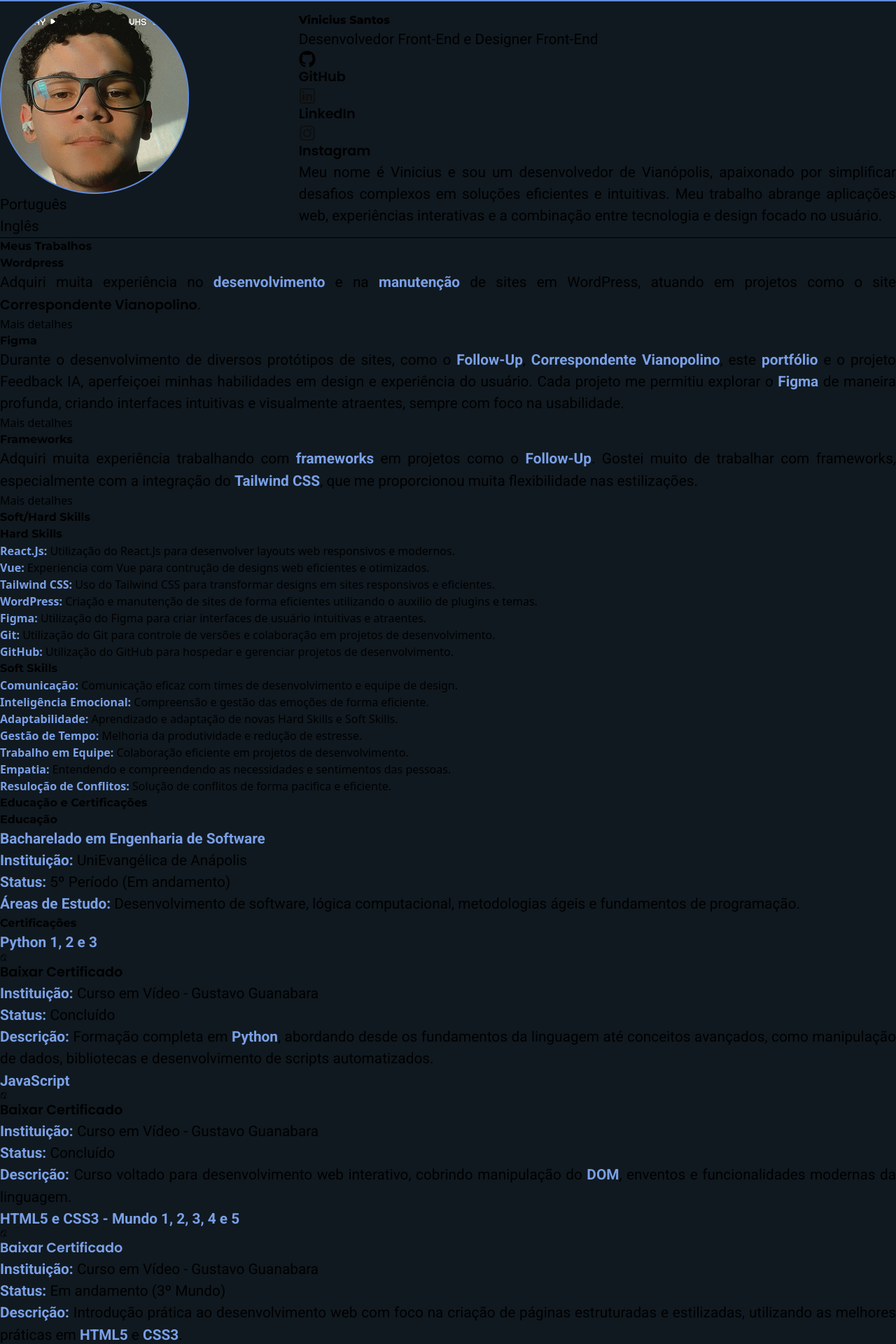
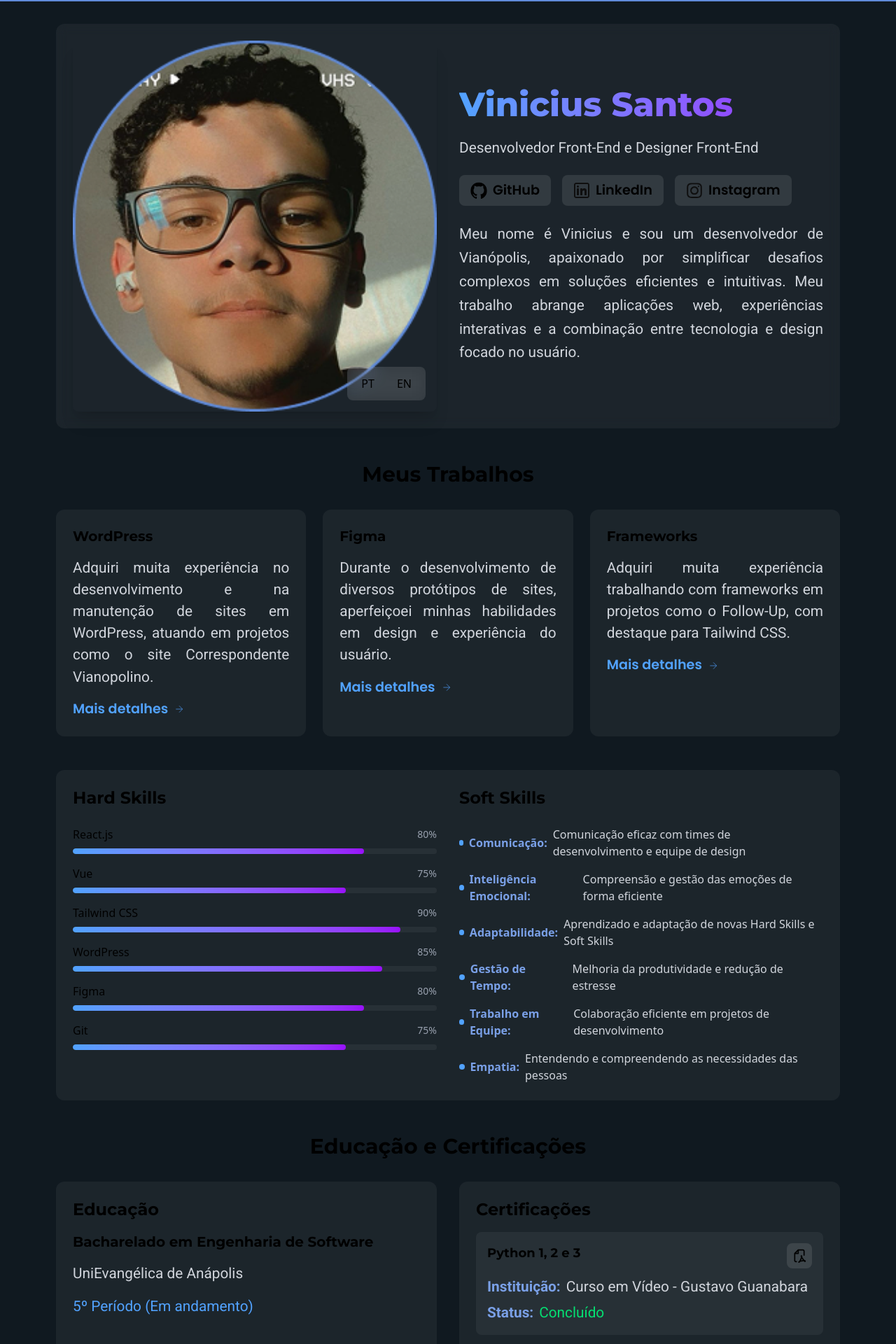
Before and after one commit to RosiestSloth/Portifolio, a Nuxt app: page /About in a window 1280 px wide. Shown: the part 102-2022 px from the top of the page at 70% size. Built offline with nearby package versions, Linux system fonts and the light colour scheme.

Commit message:
Estruturação da página works
Aqui, implemento alguns componentes e adiciono a extruturação da página works

```diff
--- /dev/null
+++ b/components/CertificateCard.vue
@@ -0,0 +1,42 @@
+<template>
+    <div class="bg-white/5 p-4 rounded-lg hover:bg-white/10 transition-colors">
+        <div class="flex justify-between items-start mb-3">
+            <h4 class="text-lg font-semibold">{{ certificate.title }}</h4>
+            <a
+                v-if="certificate.downloadUrl"
+                :href="certificate.downloadUrl"
+                download
+                class="p-2 rounded-lg bg-white/10 hover:bg-white/20 transition-colors"
+                :title="'Baixar certificado ' + certificate.title"
+            >
+                <FilesIcon class="size-5" />
+            </a>
+        </div>
+
+        <div class="space-y-2 text-sm text-gray-300">
+            <p class="flex items-center gap-2">
+                <strong>Instituição:</strong> {{ certificate.institution }}
+            </p>
+            <p class="flex items-center gap-2">
+                <strong>Status:</strong>
+                <span :class="{ 'text-green-400': certificate.status === 'Concluído', 'text-yellow-400': certificate.status !== 'Concluído' }">
+                    {{ certificate.status }}
+                </span>
+            </p>
+        </div>
+    </div>
+</template>
+
+<script setup>
+import FilesIcon from '../public/svgs/Files.svg'
+
+defineProps({
+    certificate: {
+        type: Object,
+        required: true,
+        validator: (value) => {
+            return ['title', 'institution', 'status'].every(key => key in value)
+        }
+    }
+})
+</script>
--- /dev/null
+++ b/components/SkillBar.vue
@@ -0,0 +1,31 @@
+<template>
+    <div class="space-y-2">
+      <div class="flex justify-between items-center">
+        <span class="font-medium">{{ skill }}</span>
+        <span class="text-sm text-gray-400">{{ level }}%</span>
+      </div>
+      <div class="h-2 bg-white/5 rounded-full overflow-hidden">
+        <div
+          class="h-full rounded-full bg-gradient-to-r from-blue-400 to-purple-600 transition-all duration-500"
+          :style="{ width: `${level}%` }"
+        ></div>
+      </div>
+    </div>
+  </template>
+
+  <script setup>
+  const props = defineProps({
+    skill: {
+      type: String,
+      required: true
+    },
+    level: {
+      type: [Number, String],
+      required: true,
+      validator: (value) => {
+        const num = Number(value)
+        return !isNaN(num) && num >= 0 && num <= 100
+      }
+    }
+  })
+  </script>
--- /dev/null
+++ b/components/WorkCard.vue
@@ -0,0 +1,23 @@
+<template>
+    <div class="bg-white/5 rounded-xl p-6 hover:bg-white/10 transition-all group">
+        <h3 class="text-xl font-bold mb-4">{{ title }}</h3>
+        <p class="text-gray-300 mb-4">{{ description }}</p>
+        <a
+            :href="link"
+            class="inline-flex items-center text-blue-400 group-hover:text-blue-300 transition-colors"
+        >
+            Mais detalhes
+            <svg class="w-4 h-4 ml-2" viewBox="0 0 24 24" fill="none" stroke="currentColor">
+                <path d="M5 12h14M12 5l7 7-7 7"/>
+            </svg>
+        </a>
+    </div>
+</template>
+
+<script setup>
+defineProps({
+    title: String,
+    description: String,
+    link: String
+})
+</script>
--- a/pages/About.vue
+++ b/pages/About.vue
@@ -1,201 +1,187 @@
 <template>
     <Header />
-    <main>
-        <article>
-            <section class="flex flex-col md:flex-row items-center justify-center">
-                <div class="flex-2 w-full md:w-1/2">
-                    <img src="/imgs/ViniciusSantos.png" alt="">
-                    <div>
-                        <p>Português</p>
-                        <p>Inglês</p>
+    <main class="container mx-auto px-4 py-8 max-w-6xl">
+        <!-- Seção Hero -->
+        <article class="space-y-12">
+            <section class="flex flex-col md:flex-row items-center justify-between gap-8 bg-white/5 rounded-xl p-6 backdrop-blur-sm">
+                <div class="w-full md:w-1/2">
+                    <div class="relative">
+                        <img
+                            src="/imgs/ViniciusSantos.png"
+                            alt="Vinicius Santos"
+                            class="rounded-lg shadow-xl w-full object-cover"
+                        >
+                        <div class="absolute bottom-4 right-4 flex gap-2 bg-white/10 backdrop-blur-md rounded-lg p-2">
+                            <button class="px-3 py-1 rounded hover:bg-white/20 transition-colors">PT</button>
+                            <button class="px-3 py-1 rounded hover:bg-white/20 transition-colors">EN</button>
+                        </div>
                     </div>
                 </div>
-                <div class="flex-4 w-full md:w-1/2">
-                    <h1>
+
+                <div class="w-full md:w-1/2 space-y-6">
+                    <h1 class="text-4xl md:text-5xl font-bold bg-gradient-to-r from-blue-400 to-purple-600 bg-clip-text text-transparent">
                         Vinicius Santos
                     </h1>
-                    <p id="subtitulo">
+                    <p class="text-xl text-gray-300">
                         Desenvolvedor Front-End e Designer Front-End
                     </p>
-                    <nav id="navegacaoAbout" aria-label="Minhas redes sociais">
-                        <ul>
+
+                    <nav aria-label="Minhas redes sociais">
+                        <ul class="flex gap-4">
                             <li>
-                                <a href="https://github.com/RosiestSloth" target="_blank" rel="noopener noreferrer">
-                                    <GitHubIcon class="size-6" /> GitHub
+                                <a
+                                    href="https://github.com/RosiestSloth"
+                                    target="_blank"
+                                    rel="noopener noreferrer"
+                                    class="flex items-center gap-2 px-4 py-2 rounded-lg bg-white/10 hover:bg-white/20 transition-colors"
+                                >
+                                    <GitHubIcon class="size-6" />
+                                    <span>GitHub</span>
                                 </a>
                             </li>
                             <li>
-                                <a href="https://linkedin.com/in/seu-perfil" target="_blank" rel="noopener noreferrer">
-                                    <LinkedInIcon class="size-6" /> LinkedIn
+                                <a
+                                    href="https://linkedin.com/in/seu-perfil"
+                                    target="_blank"
+                                    rel="noopener noreferrer"
+                                    class="flex items-center gap-2 px-4 py-2 rounded-lg bg-white/10 hover:bg-white/20 transition-colors"
+                                >
+                                    <LinkedInIcon class="size-6" />
+                                    <span>LinkedIn</span>
                                 </a>
                             </li>
                             <li>
-                                <a href="https://www.instagram.com/vinicius___santos1?igsh=cHlrMGN0cWthZXAy&utm_source=qr"
-                                    target="_blank" rel="noopener noreferrer">
-                                    <InstagramIcon class="size-6" /> Instagram
+                                <a
+                                    href="https://www.instagram.com/vinicius___santos1"
+                                    target="_blank"
+                                    rel="noopener noreferrer"
+                                    class="flex items-center gap-2 px-4 py-2 rounded-lg bg-white/10 hover:bg-white/20 transition-colors"
+                                >
+                                    <InstagramIcon class="size-6" />
+                                    <span>Instagram</span>
                                 </a>
                             </li>
                         </ul>
                     </nav>
-                    <p id="texto">
+
+                    <p class="text-gray-300 leading-relaxed">
                         Meu nome é Vinicius e sou um desenvolvedor de Vianópolis, apaixonado por simplificar desafios complexos em soluções eficientes e intuitivas. Meu trabalho abrange aplicações web, experiências interativas e a combinação entre tecnologia e design focado no usuário.
                     </p>
                 </div>
             </section>
-            <hr>
-            <section class="aboutSecao-2">
-                <h2>
-                    Meus Trabalhos
-                </h2>
-                <h3>
-                    Wordpress
-                </h3>
-                <p>
-                    Adquiri muita experiência no <strong>desenvolvimento</strong> e na <strong>manutenção</strong> de sites em WordPress, atuando em projetos como o site <a href="https://www.correspondentevianopolino.com.br/site/" target="_blank" rel="noopener noreferrer">Correspondente Vianopolino</a>.
-                </p>
-                <button type="button"
-                    onclick="window.location.href='/pages/Works.html#wordpress'"
-                >
-                    Mais detalhes
-                </button>
-                <h3>
-                    Figma
-                </h3>
-                <p>
-                    Durante o desenvolvimento de diversos protótipos de sites, como o <strong>Follow-Up</strong>, <strong>Correspondente Vianopolino</strong>, este <strong>portfólio</strong> e o projeto Feedback IA, aperfeiçoei minhas habilidades em design e experiência do usuário. Cada projeto me permitiu explorar o <strong>Figma</strong> de maneira profunda, criando interfaces intuitivas e visualmente atraentes, sempre com foco na usabilidade.
-                </p>
-                <button type="button"
-                    onclick="window.location.href='/pages/Works.html#figma'"
-                >
-                    Mais detalhes
-                </button>
-                <h3>
-                    Frameworks
-                </h3>
-                <p>
-                    Adquiri muita experiência trabalhando com <strong>frameworks</strong> em projetos como o <strong>Follow-Up</strong>. Gostei muito de trabalhar com frameworks, especialmente com a integração do <strong>Tailwind CSS</strong>, que me proporcionou muita flexibilidade nas estilizações.
-                </p>
-                <button type="button"
-                    onclick="window.location.href='/pages/Works.html#frameworks'"
-                >
-                    Mais detalhes
-                </button>
+
+            <!-- Seção Trabalhos -->
+            <section class="space-y-8">
+                <h2 class="text-3xl font-bold text-center">Meus Trabalhos</h2>
+
+                <div class="grid md:grid-cols-3 gap-6">
+                    <WorkCard
+                        title="WordPress"
+                        description="Adquiri muita experiência no desenvolvimento e na manutenção de sites em WordPress, atuando em projetos como o site Correspondente Vianopolino."
+                        link="/pages/Works#wordpress"
+                    />
+                    <WorkCard
+                        title="Figma"
+                        description="Durante o desenvolvimento de diversos protótipos de sites, aperfeiçoei minhas habilidades em design e experiência do usuário."
+                        link="/pages/Works#figma"
+                    />
+                    <WorkCard
+                        title="Frameworks"
+                        description="Adquiri muita experiência trabalhando com frameworks em projetos como o Follow-Up, com destaque para Tailwind CSS."
+                        link="/pages/Works#frameworks"
+                    />
+                </div>
             </section>
-            <section class="aboutSecao-3">
-                <h2>
-                    Soft/Hard Skills
-                </h2>
-                <h3>
-                    Hard Skills
-                </h3>
-                <ul id="hardSkills">
-                    <li>
-                        <strong>React.Js: </strong>Utilização do React.Js para desenvolver layouts web responsivos e modernos.
-                    </li>
-                    <li>
-                        <strong>Vue: </strong>Experiencia com Vue para contrução de designs web eficientes e otimizados.
-                    </li>
-                    <li>
-                        <strong>Tailwind CSS: </strong>Uso do Tailwind CSS para transformar designs em sites responsivos e eficientes.
-                    </li>
-                    <li>
-                        <strong>WordPress: </strong>Criação e manutenção de sites de forma eficientes utilizando o auxilio de plugins e temas.
-                    </li>
-                    <li>
-                        <strong>Figma: </strong>Utilização do Figma para criar interfaces de usuário intuitivas e atraentes.
-                    </li>
-                    <li>
-                        <strong>Git: </strong>Utilização do Git para controle de versões e colaboração em projetos de desenvolvimento.
-                    </li>
-                    <li>
-                        <strong>GitHub: </strong>Utilização do GitHub para hospedar e gerenciar projetos de desenvolvimento.
-                    </li>
-                </ul>
-                <h3>
-                    Soft Skills
-                </h3>
-                <ul>
-                    <li>
-                        <strong>Comunicação: </strong> Comunicação eficaz com times de desenvolvimento e equipe de design.
-                    </li>
-                    <li>
-                        <strong>Inteligência Emocional: </strong> Compreensão e gestão das emoções de forma eficiente.
-                    </li>
-                    <li>
-                        <strong>Adaptabilidade: </strong>Aprendizado e adaptação de novas Hard Skills e Soft Skills.
-                    </li>
-                    <li>
-                        <strong>Gestão de Tempo: </strong>Melhoria da produtividade e redução de estresse.
-                    </li>
-                    <li>
-                        <strong>Trabalho em Equipe: </strong>Colaboração eficiente em projetos de desenvolvimento.
-                    </li>
-                    <li>
-                        <strong>Empatia: </strong>Entendendo e compreendendo as necessidades e sentimentos das pessoas.
-                    </li>
-                    <li>
-                        <strong>Resuloção de Conflitos: </strong>Solução de conflitos de forma pacifica e eficiente.
-                    </li>
-                </ul>
+
+            <!-- Seção Skills -->
+            <section class="grid md:grid-cols-2 gap-8 bg-white/5 rounded-xl p-6">
+                <div class="space-y-6">
+                    <h3 class="text-2xl font-bold">Hard Skills</h3>
+                    <div class="space-y-4">
+                        <SkillBar skill="React.js" level="80" />
+                        <SkillBar skill="Vue" level="75" />
+                        <SkillBar skill="Tailwind CSS" level="90" />
+                        <SkillBar skill="WordPress" level="85" />
+                        <SkillBar skill="Figma" level="80" />
+                        <SkillBar skill="Git" level="75" />
+                    </div>
+                </div>
+
+                <div class="space-y-6">
+                    <h3 class="text-2xl font-bold">Soft Skills</h3>
+                    <ul class="space-y-4">
+                        <li v-for="skill in softSkills" :key="skill.name" class="flex items-center gap-2">
+                            <span class="w-2 h-2 bg-blue-400 rounded-full"></span>
+                            <strong>{{ skill.name }}:</strong>
+                            <span class="text-gray-300">{{ skill.description }}</span>
+                        </li>
+                    </ul>
+                </div>
             </section>
-            <section class="aboutSecao-4">
-                <h2>
-                    Educação e Certificações
-                </h2>
-                <h3>
-                    Educação
-                </h3>
-                <p>
-                    <strong>Bacharelado em Engenharia de Software </strong><br>
-                    <strong>Instituição:</strong> UniEvangélica de Anápolis <br>
-                    <strong>Status:</strong> 5º Período (Em andamento) <br>
-                    <strong>Áreas de Estudo:</strong> Desenvolvimento de software, lógica computacional, metodologias ágeis e fundamentos de programação.
-                </p>
-                <h3>
-                    Certificações
-                </h3>
-                <p>
-                    <strong>Python 1, 2 e 3</strong> <a id="Butn_Certificados" href="../src/arquivos/PDFs/Python.zip" download="Phyton.zip"> <FilesIcon /> Baixar Certificado</a>
-                </p>
-                <p>
-                    <strong>Instituição: </strong>Curso em Vídeo - Gustavo Guanabara <br>
-                    <strong>Status: </strong>Concluído <br>
-                    <strong>Descrição: </strong>Formação completa em <strong>Python</strong>, abordando desde os fundamentos da linguagem até conceitos avançados, como manipulação de dados, bibliotecas e desenvolvimento de scripts automatizados.
-                </p>
-                <p>
-                    <strong>JavaScript </strong> <a id="Butn_Certificados" href="../src/arquivos/PDFs/JavaScript.pdf" download="JavaScript.pdf"> <FilesIcon /> Baixar Certificado</a>
-                </p>
-                <p>
-                    <strong>Instituição: </strong>Curso em Vídeo - Gustavo Guanabara <br>
-                    <strong>Status: </strong>Concluído <br>
-                    <strong>Descrição: </strong>Curso voltado para desenvolvimento web interativo, cobrindo manipulação do <strong>DOM</strong>, enventos e funcionalidades modernas da linguagem.
-                </p>
-                <p>
-                    <strong>HTML5 e CSS3 - Mundo 1, 2, 3, 4 e 5<a id="Butn_Certificados" href="/src/arquivos/PDFs/HTML_e_CSS.zip" download="HTML_e_CSS.zip"> <FilesIcon /> Baixar Certificado</a></strong>
-                </p>
-                <p>
-                    <strong>Instituição: </strong>Curso em Vídeo - Gustavo Guanabara <br>
-                    <strong>Status: </strong> Em andamento (3º Mundo) <br>
-                    <strong>Descrição: </strong>Introdução prática ao desenvolvimento web com foco na criação de páginas estruturadas e estilizadas, utilizando as melhores práticas em <strong>HTML5</strong> e <strong>CSS3</strong>.
-                </p>
 
-                <p>
-                    <strong>Wordpress<a id="Butn_Certificados" href="/src/arquivos/PDFs/HTML_e_CSS.zip" download="HTML_e_CSS.zip"> <FilesIcon /> Baixar Certificado</a></strong>
-                </p>
-                <p>
-                    <strong>Instituição: </strong>Curso em Vídeo - Gustavo Guanabara <br>
-                    <strong>Status: </strong> Em andamento (1º Mundo) <br>
-                    <strong>Descrição: </strong>Aprender a desenvolver sites completos e responsivos utilizando o <strong>WordPress</strong>desde a instalação até a personalização com o editor <strong>Gutenberg</strong>, temas e plugins.
-                </p>
+            <!-- Seção Educação -->
+            <section class="space-y-8">
+                <h2 class="text-3xl font-bold text-center">Educação e Certificações</h2>
+
+                <div class="grid md:grid-cols-2 gap-8">
+                    <div class="bg-white/5 rounded-xl p-6">
+                        <h3 class="text-2xl font-bold mb-4">Educação</h3>
+                        <div class="space-y-4">
+                            <h4 class="text-xl font-semibold">Bacharelado em Engenharia de Software</h4>
+                            <p class="text-gray-300">UniEvangélica de Anápolis</p>
+                            <p class="text-blue-400">5º Período (Em andamento)</p>
+                        </div>
+                    </div>
+
+                    <div class="bg-white/5 rounded-xl p-6">
+                        <h3 class="text-2xl font-bold mb-4">Certificações</h3>
+                        <div class="space-y-6">
+                            <CertificateCard
+                                v-for="cert in certificates"
+                                :key="cert.title"
+                                :certificate="cert"
+                            />
+                        </div>
+                    </div>
+                </div>
             </section>
         </article>
     </main>
     <Footer />
 </template>
 
-<script setup lang="js">
-    import FilesIcon from '../public/svgs/Files.svg';
-    import GitHubIcon from '../public/svgs/GitHub.svg';
-    import LinkedInIcon from '../public/svgs/Linkedin.svg';
-    import InstagramIcon from '../public/svgs/Instagram.svg';
+<script setup>
+import { ref } from 'vue'
+import FilesIcon from '../public/svgs/Files.svg'
+import GitHubIcon from '../public/svgs/GitHub.svg'
+import LinkedInIcon from '../public/svgs/Linkedin.svg'
+import InstagramIcon from '../public/svgs/Instagram.svg'
+import WorkCard from '../components/WorkCard.vue'
+import SkillBar from '../components/SkillBar.vue'
+import CertificateCard from '../components/CertificateCard.vue'
+
+const softSkills = ref([
+    { name: 'Comunicação', description: 'Comunicação eficaz com times de desenvolvimento e equipe de design' },
+    { name: 'Inteligência Emocional', description: 'Compreensão e gestão das emoções de forma eficiente' },
+    { name: 'Adaptabilidade', description: 'Aprendizado e adaptação de novas Hard Skills e Soft Skills' },
+    { name: 'Gestão de Tempo', description: 'Melhoria da produtividade e redução de estresse' },
+    { name: 'Trabalho em Equipe', description: 'Colaboração eficiente em projetos de desenvolvimento' },
+    { name: 'Empatia', description: 'Entendendo e compreendendo as necessidades das pessoas' },
+])
+
+const certificates = ref([
+    {
+        title: 'Python 1, 2 e 3',
+        institution: 'Curso em Vídeo - Gustavo Guanabara',
+        status: 'Concluído',
+        downloadUrl: '../src/arquivos/PDFs/Python.zip'
+    },
+    {
+        title: 'JavaScript',
+        institution: 'Curso em Vídeo - Gustavo Guanabara',
+        status: 'Concluído',
+        downloadUrl: '../src/arquivos/PDFs/JavaScript.pdf'
+    },
+    // ... outros certificados
+])
 </script>
```
